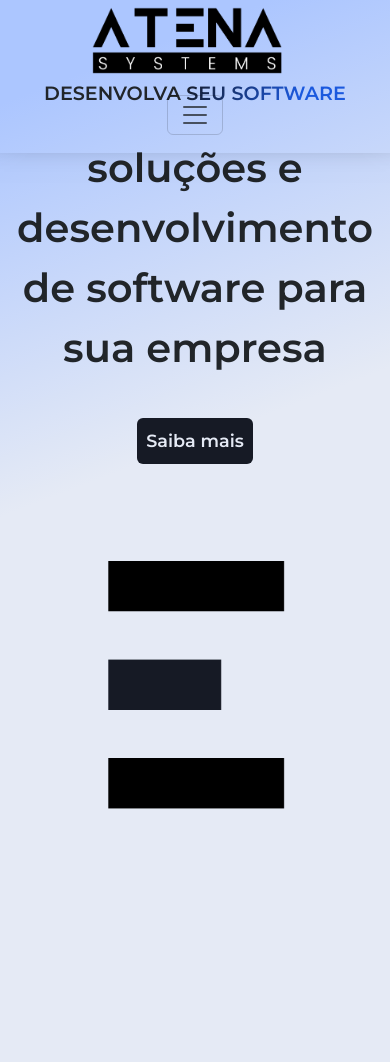
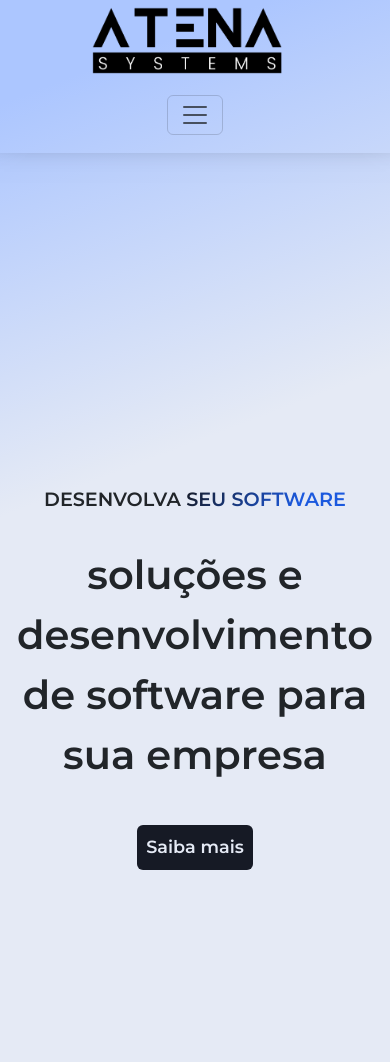
Before and after one commit to AtenaSystems/AtenaSystems, a PHP site: page / in a window 390 px wide. Shown: the top 1062 px of the page. Run offline with PHP 8.4, Linux system fonts and the light colour scheme.

Commit message:
css: responsabilidade

```diff
--- a/css/style.css
+++ b/css/style.css
@@ -611,6 +611,7 @@ footer p {
         margin-bottom: 1rem;
         align-items: center;
         gap: 1rem;
+        margin-top: 15rem !important;
     }
     .home-page-content p:nth-child(2){
         margin: 1.5rem 0rem 1.5rem 0rem;
@@ -671,7 +672,7 @@ footer p {
         margin-top: 27vh;
     }
     .home-page img{
-        height: 23vh;
+        display: none;
     }
     .home-page{
         height: 100vh;
@@ -687,12 +688,20 @@ footer p {
 @media (max-width: 400px) and (max-height: 780px){
     .home-page-content{
         margin-top: 30vh;
+
     }
 }
 
 @media(max-width: 414px) and (max-height: 896px){
     .home-page-content {
-        margin-top: -60vh;
+        margin-top: -20vh;
     }
 
+
 }
+
+@media(max-width: 415px){
+    .home-page img{
+        display: none;
+    }
+}
--- a/index.php
+++ b/index.php
@@ -161,10 +161,6 @@
         </div>
       </section> -->
 
-    <!-- <div class="d4">
-        <div class="divisor4"></div>
-        <div class="divisor4"></div>
-    </div> -->
 
     <section class="contato">
         <h1 id="contato">CONTATO</h1>
```
